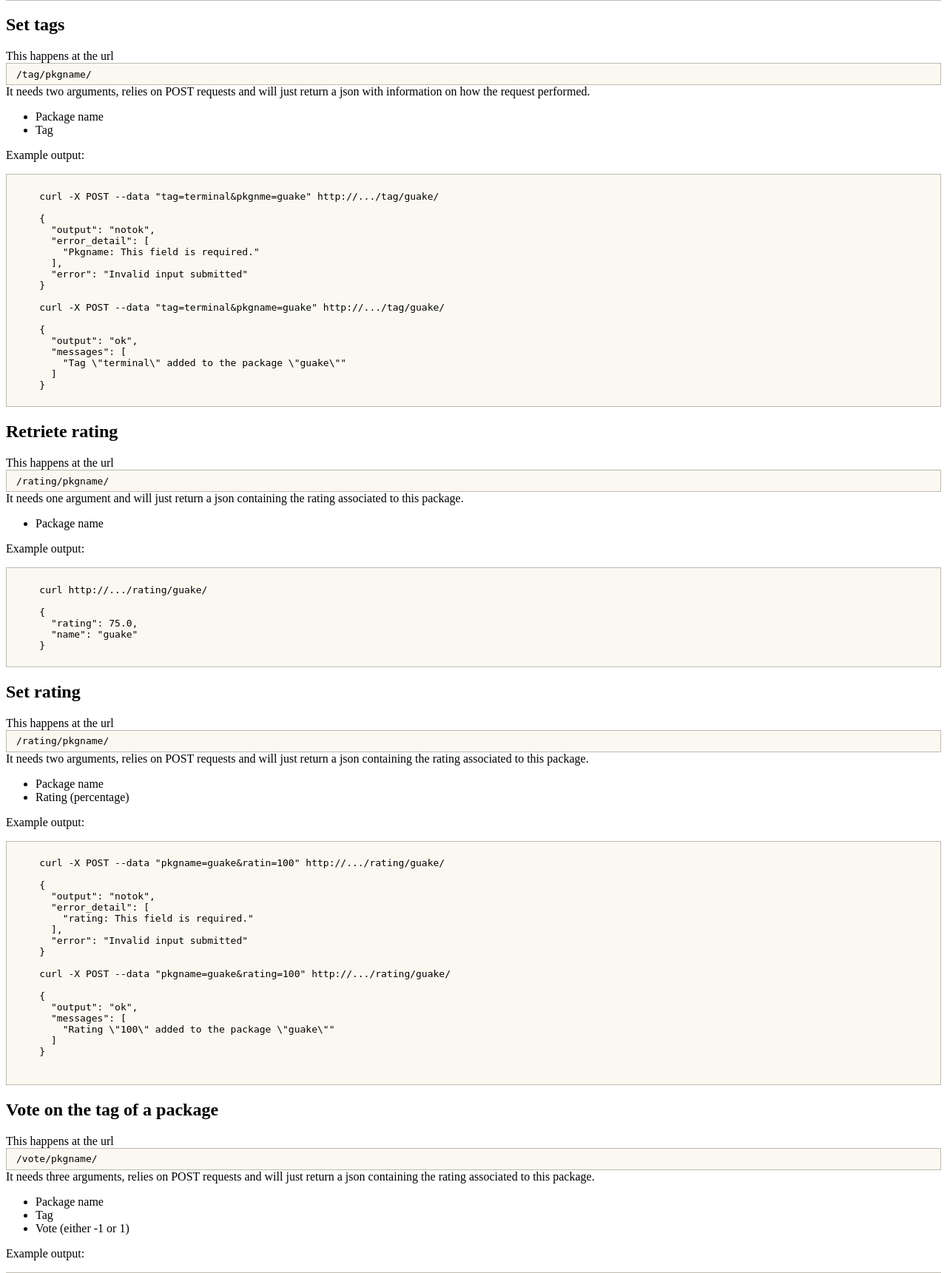
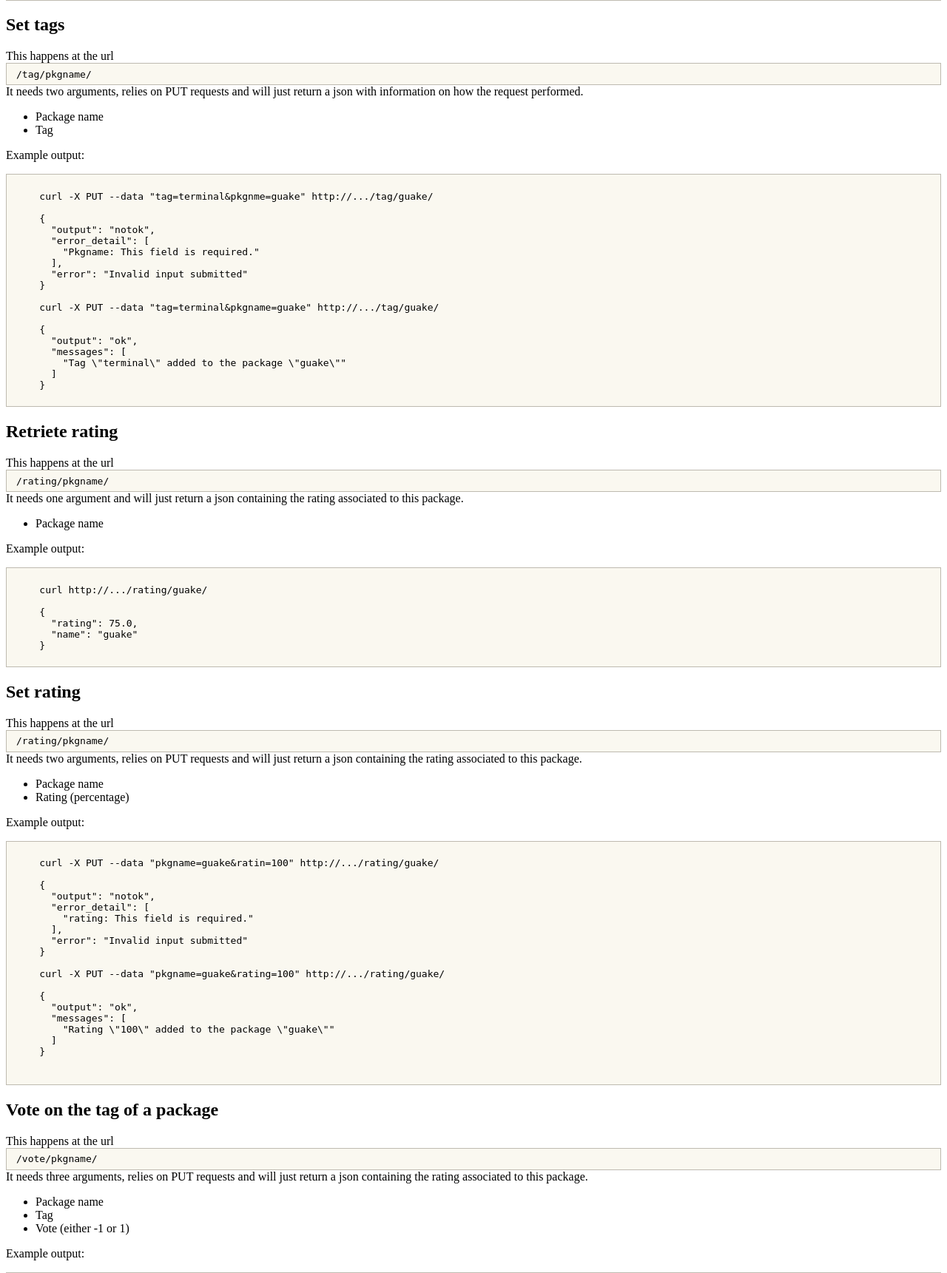
Before and after one commit to J5/fedora-tagger, a Flask app: page / in a window 1280 px wide. Shown: the part 1296-3017 px from the top of the page at 74% size. Run offline with Flask 3, Linux system fonts and the light colour scheme; parts of the project's set-up code (start-up, migrations or seed data) failed here and were passed over.

Commit message:
Use PUT requests when adding something to the database

```diff
--- a/taggerapi/__init__.py
+++ b/taggerapi/__init__.py
@@ -80,7 +80,7 @@ def get_tag_pkg(pkgname):
 
 
 def post_tag_pkg(pkgname):
-    """ Performs the POST request of tag_pkg. """
+    """ Performs the PUT request of tag_pkg. """
     httpcode = 200
     output = {}
     form = forms.AddTagForm(csrf_enabled=False)
@@ -143,7 +143,7 @@ def get_rating_pkg(pkgname):
 
 
 def post_rating_pkg(pkgname):
-    """ Performs the POST request of rating_pkg. """
+    """ Performs the PUT request of rating_pkg. """
     httpcode = 200
     output = {}
     form = forms.AddRatingForm(csrf_enabled=False)
@@ -180,7 +180,7 @@ def post_rating_pkg(pkgname):
     return jsonout
 
 def post_vote_pkg(pkgname):
-    """ Performs the POST request of vote_tag_pkg. """
+    """ Performs the PUT request of vote_tag_pkg. """
     httpcode = 200
     output = {}
     form = forms.VoteTagForm(csrf_enabled=False)
@@ -235,32 +235,32 @@ def pkg(pkgname):
     """
     return get_pkg(pkgname)
 
-@APP.route('/tag/<pkgname>/', methods=['GET', 'POST'])
+@APP.route('/tag/<pkgname>/', methods=['GET', 'PUT'])
 def tag_pkg(pkgname):
     """ Returns the tags associated with a package
     """
     if flask.request.method == 'GET':
         return get_tag_pkg(pkgname)
-    elif flask.request.method == 'POST':
+    elif flask.request.method == 'PUT':
         return post_tag_pkg(pkgname)
 
 
-@APP.route('/rating/<pkgname>/', methods=['GET', 'POST'])
+@APP.route('/rating/<pkgname>/', methods=['GET', 'PUT'])
 def rating_pkg(pkgname):
     """ Returns the rating associated with a package
     """
     if flask.request.method == 'GET':
         return get_rating_pkg(pkgname)
-    elif flask.request.method == 'POST':
+    elif flask.request.method == 'PUT':
         return post_rating_pkg(pkgname)
 
 
-@APP.route('/vote/<pkgname>/', methods=['POST'])
+@APP.route('/vote/<pkgname>/', methods=['PUT'])
 def vote_tag_pkg(pkgname):
     """ Vote on a specific tag of a package
     """
-    if flask.request.method == 'POST':
-        return post_vote_pkg(pkgname)
+    return post_vote_pkg(pkgname)
+
 
 if __name__ == '__main__':  # pragma: no cover
     import sys
--- a/taggerapi/templates/api.html
+++ b/taggerapi/templates/api.html
@@ -85,7 +85,7 @@
     <h2>Set tags</h2>
     <p>
       This happens at the url <code>{{ url_for('tag_pkg', pkgname='pkgname') }}</code>
-      It needs two arguments, relies on POST requests and will just
+      It needs two arguments, relies on PUT requests and will just
       return a json with information on how the request performed.
     </p>
     <ul>
@@ -94,7 +94,7 @@
     </ul>
     <p>Example output:</p>
     <code>
-    curl -X POST --data "tag=terminal&pkgnme=guake" http://.../tag/guake/
+    curl -X PUT --data "tag=terminal&pkgnme=guake" http://.../tag/guake/
 
     {
       "output": "notok",
@@ -104,7 +104,7 @@
       "error": "Invalid input submitted"
     }
 
-    curl -X POST --data "tag=terminal&pkgname=guake" http://.../tag/guake/
+    curl -X PUT --data "tag=terminal&pkgname=guake" http://.../tag/guake/
 
     {
       "output": "ok",
@@ -136,7 +136,7 @@
     <h2>Set rating</h2>
     <p>
       This happens at the url <code>{{ url_for('rating_pkg', pkgname='pkgname') }}</code>
-      It needs two arguments, relies on POST requests and will just return a json containing
+      It needs two arguments, relies on PUT requests and will just return a json containing
       the rating associated to this package.
     </p>
     <ul>
@@ -145,7 +145,7 @@
     </ul>
     <p>Example output:</p>
     <code>
-    curl -X POST --data "pkgname=guake&ratin=100" http://.../rating/guake/
+    curl -X PUT --data "pkgname=guake&ratin=100" http://.../rating/guake/
 
     {
       "output": "notok",
@@ -155,7 +155,7 @@
       "error": "Invalid input submitted"
     }
 
-    curl -X POST --data "pkgname=guake&rating=100" http://.../rating/guake/
+    curl -X PUT --data "pkgname=guake&rating=100" http://.../rating/guake/
 
     {
       "output": "ok",
@@ -169,7 +169,7 @@
     <h2>Vote on the tag of a package</h2>
     <p>
       This happens at the url <code>{{ url_for('vote_tag_pkg', pkgname='pkgname') }}</code>
-      It needs three arguments, relies on POST requests and will just return a json containing
+      It needs three arguments, relies on PUT requests and will just return a json containing
       the rating associated to this package.
     </p>
     <ul>
@@ -179,7 +179,7 @@
     </ul>
     <p>Example output:</p>
     <code>
-    curl -X POST --data "pkgname=guake&tag=terminal&vote=1" http://.../vote/guake/
+    curl -X PUT --data "pkgname=guake&tag=terminal&vote=1" http://.../vote/guake/
 
     {
       "output": "ok",
@@ -202,7 +202,7 @@
       ]
     }
 
-    curl -X POST --data "pkgname=guake&tag=terminal&vote=-1" http://.../vote/guake/
+    curl -X PUT --data "pkgname=guake&tag=terminal&vote=-1" http://.../vote/guake/
 
     {
       "output": "ok",
```
